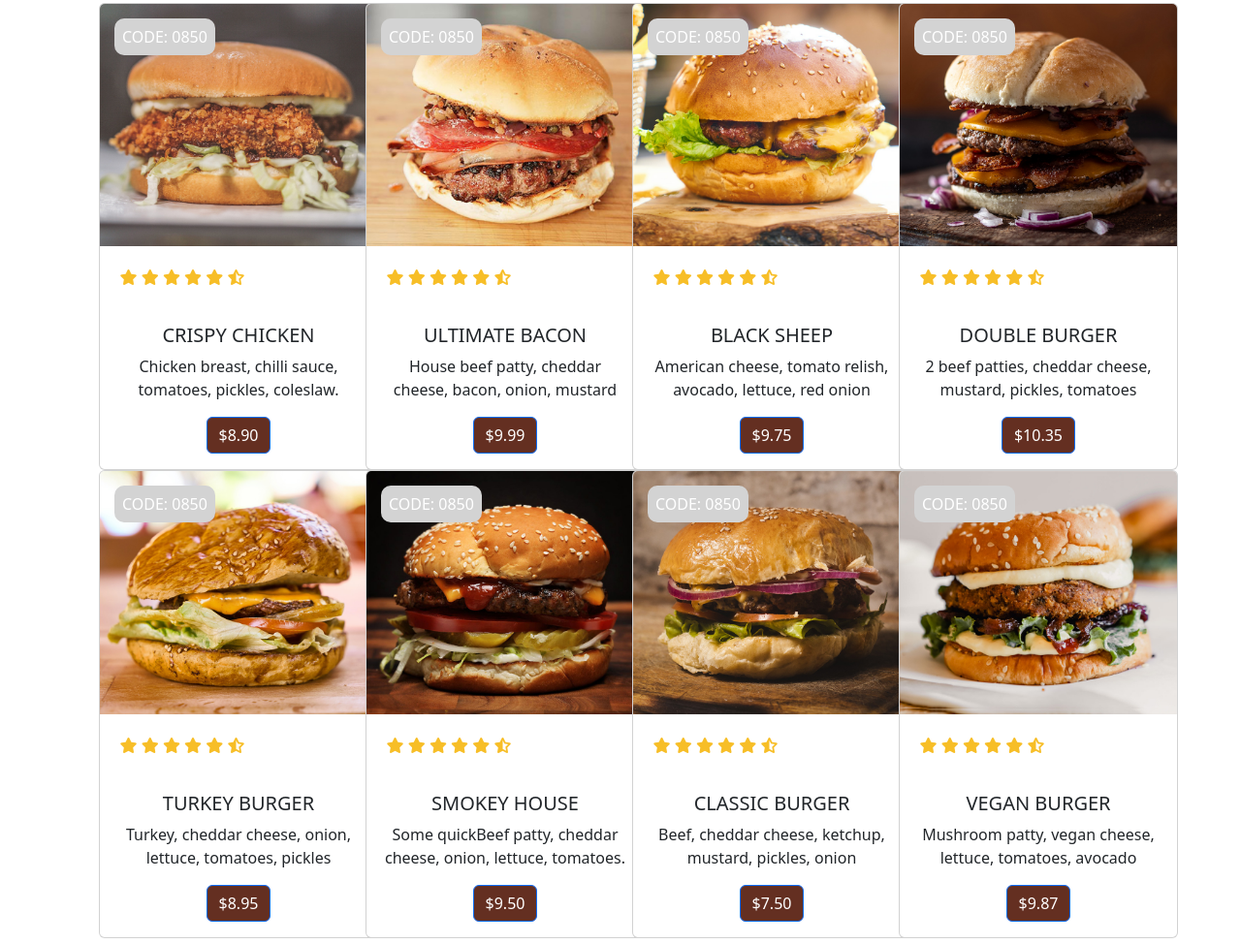
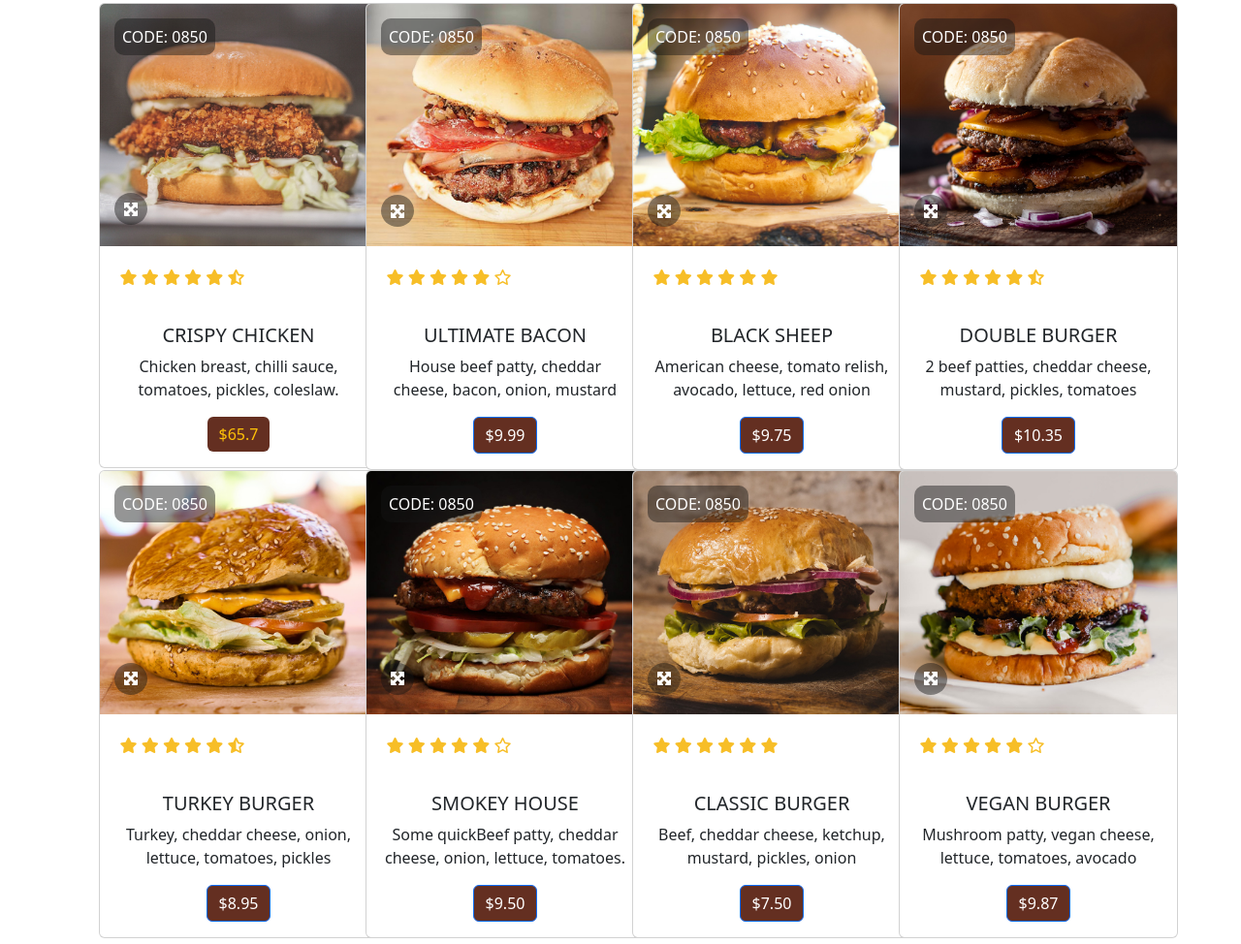
Before and after one commit to kashle/vite-burgers, a plain HTML site: page index.html in a window 1280 px wide. Shown: the part 2111-3085 px from the top of the page at 97% size. Drawn offline with nearby package versions, Linux system fonts and the light colour scheme.

Commit message:
thrid commit

```diff
--- a/index.html
+++ b/index.html
@@ -108,11 +108,16 @@
 
         <!-- menu list card section  -->
         <div class="container-fluid text-center">
-           <div class="row d-flex justify-content-center ">
-            <div class="col-sm-12 col-md-3">
-                <div class="card" style="width: 18rem;">
+           <div class="row d-flex justify-content-center md-8">
+            <div class=" menu-6-img col-sm-12 col-md-3">
+                <div class=" card" style="width: 18rem;">
                 <img src="./img/burger-11.jpg" class="card-img-top" alt="..." >
-                <span class="item-code bg-tra-dark">Code: 0850</span>
+                <span class="item-code bg-tra-dark ">Code: 0850</span>
+                <div class="menu-img-zoom ico-25">
+                 <a href="img/burger-11.jpg" class="image-link">
+                    <span class="flaticon-zoom"><i class="fa-solid fa-maximize  bg-tra-dark text-white fw-semi-bold"></i> </span>
+                 </a>
+                </div>
                 <div class="item-rating ">
                     <i class="fa-solid fa-star"></i>
                     <i class="fa-solid fa-star"></i>
@@ -121,20 +126,26 @@
                     <i class="fa-solid fa-star"></i>
                     <i class="fa-solid fa-star-half-stroke"></i>
 
+
                 </div>
                 <div class="card-body">
                   <h5 class="card-title">CRISPY CHICKEN</h5>
                   <p class="card-text">Chicken breast, chilli sauce, tomatoes, pickles, coleslaw.</p>
-                  <a href="#" class="btn btn-primary"  style="background-color: #642F21;fs-3"> $8.90 </a>
+                  <a href="#" class="btn btn-outline-warning"  style="background-color: #642F21; border: none;"> $65.7</a>
 
                 </div>
               </div>
 
             </div>
-            <div class="col-sm-12 col-md-3">
+            <div class=" menu-6-img col-sm-12 col-md-3">
                 <div class="card" style="width: 18rem;">
                     <img src="./img/burger-12.jpg" class=" img-fluid card-img-top" alt="...">
                     <span class="item-code bg-tra-dark">Code: 0850</span>
+                    <div class="menu-img-zoom ico-25">
+                        <a href="img/burger-11.jpg" class="image-link">
+                           <span class="flaticon-zoom"><i class="fa-solid fa-maximize  bg-tra-dark text-white fw-semi-bold"></i> </span>
+                        </a>
+                       </div>
                     <!-- rating  -->
                     <div class="item-rating ">
                         <i class="fa-solid fa-star"></i>
@@ -142,7 +153,7 @@
                         <i class="fa-solid fa-star"></i>
                         <i class="fa-solid fa-star"></i>
                         <i class="fa-solid fa-star"></i>
-                        <i class="fa-solid fa-star-half-stroke"></i>
+                        <i class="fa-regular fa-star"></i>
 
                     </div>
                     <div class="card-body">
@@ -153,17 +164,22 @@
                   </div>
 
             </div>
-            <div class="col-sm-12 col-md-3">
+            <div class=" menu-6-img col-sm-12 col-md-3">
                 <div class="card" style="width: 18rem;">
                     <img src="./img/burger-13.jpg" class="card-img-top" alt="...">
                     <span class="item-code bg-tra-dark">Code: 0850</span>
+                    <div class="menu-img-zoom ico-25">
+                        <a href="img/burger-11.jpg" class="image-link">
+                           <span class="flaticon-zoom"><i class="fa-solid fa-maximize  bg-tra-dark text-white fw-semi-bold"></i> </span>
+                        </a>
+                       </div>
                     <div class="item-rating ">
                         <i class="fa-solid fa-star"></i>
                         <i class="fa-solid fa-star"></i>
                         <i class="fa-solid fa-star"></i>
                         <i class="fa-solid fa-star"></i>
                         <i class="fa-solid fa-star"></i>
-                        <i class="fa-solid fa-star-half-stroke"></i>
+                        <i class="fa-solid fa-star"></i>
 
                     </div>
                     <div class="card-body">
@@ -174,10 +190,15 @@
                   </div>
 
             </div>
-            <div class="col-sm-12 col-md-3">
+            <div class=" menu-6-img col-sm-12 col-md-3">
                 <div class="card" style="width: 18rem;">
                     <img src="./img/burger-14.jpg" class="card-img-top" alt="...">
                     <span class="item-code bg-tra-dark">Code: 0850</span>
+                    <div class="menu-img-zoom ico-25">
+                        <a href="img/burger-11.jpg" class="image-link">
+                           <span class="flaticon-zoom"><i class="fa-solid fa-maximize  bg-tra-dark text-white fw-semi-bold"></i> </span>
+                        </a>
+                       </div>
                     <div class="item-rating ">
                         <i class="fa-solid fa-star"></i>
                         <i class="fa-solid fa-star"></i>
@@ -195,10 +216,15 @@
                   </div>
 
             </div>
-            <div class="col-sm-12 col-md-3">
+            <div class=" menu-6-img col-sm-12 col-md-3">
                 <div class="card" style="width: 18rem;">
                     <img src="./img/burger-15.jpg" class="card-img-top" alt="...">
                     <span class="item-code bg-tra-dark">Code: 0850</span>
+                    <div class="menu-img-zoom ico-25">
+                        <a href="img/burger-11.jpg" class="image-link">
+                           <span class="flaticon-zoom"><i class="fa-solid fa-maximize  bg-tra-dark text-white fw-semi-bold"></i> </span>
+                        </a>
+                       </div>
                     <div class="item-rating ">
                         <i class="fa-solid fa-star"></i>
                         <i class="fa-solid fa-star"></i>
@@ -216,18 +242,22 @@
                   </div>
 
             </div>
-            <div class="col-sm-12 col-md-3">
+            <div class=" menu-6-img col-sm-12 col-md-3">
                 <div class="card" style="width: 18rem;">
                     <img src="./img/burger-16.jpg" class="card-img-top" alt="...">
                     <span class="item-code bg-tra-dark">Code: 0850</span>
+                    <div class="menu-img-zoom ico-25">
+                        <a href="img/burger-11.jpg" class="image-link">
+                           <span class="flaticon-zoom"><i class="fa-solid fa-maximize  bg-tra-dark text-white fw-semi-bold"></i> </span>
+                        </a>
+                       </div>
                     <div class="item-rating ">
                         <i class="fa-solid fa-star"></i>
                         <i class="fa-solid fa-star"></i>
                         <i class="fa-solid fa-star"></i>
                         <i class="fa-solid fa-star"></i>
                         <i class="fa-solid fa-star"></i>
-                        <i class="fa-solid fa-star-half-stroke"></i>
-
+                        <i class="fa-regular fa-star"></i>
                     </div>
                     <div class="card-body">
                       <h5 class="card-title">SMOKEY HOUSE</h5>
@@ -237,17 +267,22 @@
                   </div>
 
             </div>
-            <div class="col-sm-12 col-md-3">
+            <div class=" menu-6-img col-sm-12 col-md-3">
                 <div class="card" style="width: 18rem;">
                     <img src="./img/burger-17.jpg" class="card-img-top" alt="...">
                     <span class="item-code bg-tra-dark">Code: 0850</span>
+                    <div class="menu-img-zoom ico-25">
+                        <a href="img/burger-11.jpg" class="image-link">
+                           <span class="flaticon-zoom"><i class="fa-solid fa-maximize  bg-tra-dark text-white fw-semi-bold"></i> </span>
+                        </a>
+                       </div>
                     <div class="item-rating ">
                         <i class="fa-solid fa-star"></i>
                         <i class="fa-solid fa-star"></i>
                         <i class="fa-solid fa-star"></i>
                         <i class="fa-solid fa-star"></i>
                         <i class="fa-solid fa-star"></i>
-                        <i class="fa-solid fa-star-half-stroke"></i>
+                        <i class="fa-solid fa-star"></i>
 
                     </div>
                     <div class="card-body">
@@ -258,18 +293,22 @@
                   </div>
 
             </div>
-            <div class="col-sm-12 col-md-3">
+            <div class=" menu-6-img col-sm-12 col-md-3">
                 <div class="card" style="width: 18rem;">
                 <img src="./img/burger-18.jpg" class="card-img-top" alt="...">
                 <span class="item-code bg-tra-dark">Code: 0850</span>
+                <div class="menu-img-zoom ico-25">
+                    <a href="img/burger-11.jpg" class="image-link">
+                       <span class="flaticon-zoom"><i class="fa-solid fa-maximize  bg-tra-dark text-white fw-semi-bold"></i> </span>
+                    </a>
+                   </div>
                 <div class="item-rating ">
                     <i class="fa-solid fa-star"></i>
                     <i class="fa-solid fa-star"></i>
                     <i class="fa-solid fa-star"></i>
                     <i class="fa-solid fa-star"></i>
                     <i class="fa-solid fa-star"></i>
-                    <i class="fa-solid fa-star-half-stroke"></i>
-
+                    <i class="fa-regular fa-star"></i>
                 </div>
                 <div class="card-body">
                   <h5 class="card-title">VEGAN BURGER</h5>
--- a/style/style.css
+++ b/style/style.css
@@ -109,7 +109,8 @@ padding: 90px;
     -webkit-border-raduis: 6px;
     -moz-border-raduis: 6px;
     border-radius: 10px;
-    background-color: lightgray;
+    background-color:  rgba(20, 20, 20, .45);
+    align-items: center;
 
 
 }
@@ -136,3 +137,21 @@ padding: 90px;
 
 
 }
+
+.menu-6-img .menu-img-zoom {
+    bottom: 250px;
+    left: 15px;
+}
+.menu-img-zoom {
+    display: grid;
+    position: absolute;
+    width: 34px;
+    height: 33px;
+    text-align: center;
+    background-color: rgba(20, 20, 20, .45);
+    -webkit-border-radius: 100%;
+    -moz-border-radius: 100%;
+    border-radius: 100%;
+   place-items: center !important;
+   f
+}
```
